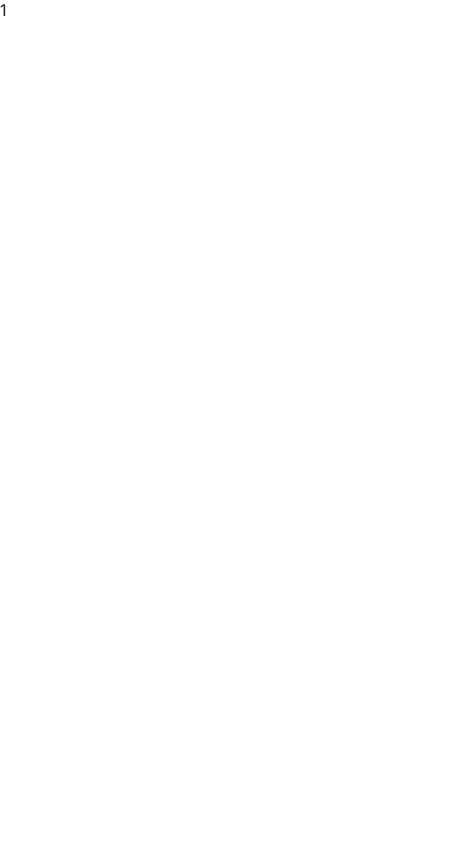
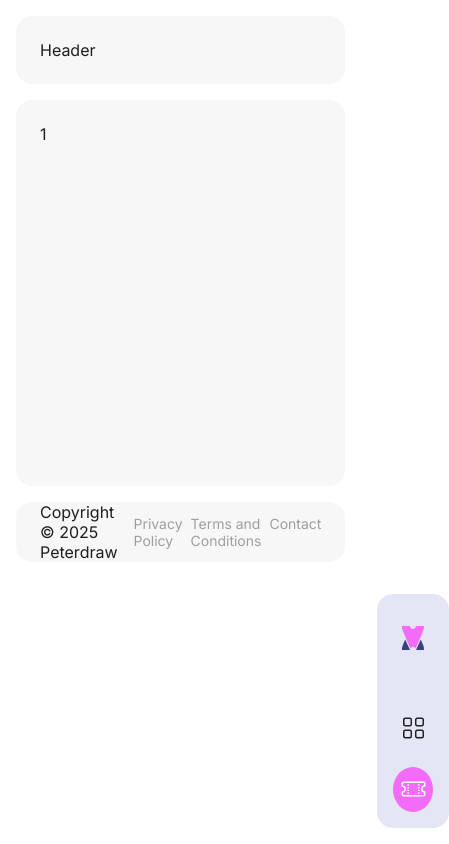
Before and after one commit to slisk-lindqvist-yh-webut-uppgift-006/frontend2, a React (Vite) app: page /events/1 in a window 390 px wide. Shown: the whole page, 449 px wide, since content can reach past the window. Built offline with nearby package versions, Linux system fonts and the light colour scheme.

Commit message:
Fixed the sidebar for tablet and desktop.

```diff
--- a/src/App.css
+++ b/src/App.css
@@ -153,38 +153,63 @@ nav {
 }
 
 nav a {
-  color: var(--link-color);
+  color: var(--grey-100);
   text-decoration: none;
   display: flex;
   align-items: center;
-  padding: 0.5rem 1rem;
-  margin-bottom: 0.5rem;
+  padding: 0.5rem;
+  margin-bottom: 1rem;
 
   &.active {
-    color: var(--link-hover-color);
-    background-color: var(--nav-background-color);
     font-weight: 600;
 
+    @media (width <= 1400px) {
+      color: var(--grey-10);
+      background-color: var(--primary-100);
+      border-radius: 50%;
+      margin: 0 1rem;
+      margin-bottom: 1rem;
+    }
 
-     @media (width >= 1400px) {
+    @media (width >= 1400px) {
+      color: var(--primary-100);
       border: transparent 0.3rem solid;
       border-left: var(--button-primary-border-color) 0.25rem solid;
       padding-left: 0.75rem;
-     }
+    }
+  }
+}
+
+nav a i {
+  font-size: 1.5rem;
+
+  @media (width <= 1400px) {
+    margin: 0;
   }
 
-  &:hover {
-    color: var(--link-hover-color);
+  @media (width >= 1400px) {
+    margin-right: 1rem;
+    margin-left: 2rem;
+  }
+}
+
+.ventixe-logo {
+  display: flex;
+  align-items: center;
+  justify-content: center;
+  margin-bottom: 1rem;
+}
+
+.ventixe-logo-container {
+  @media (width <= 1400px) {
+    margin-left: .5rem;
+    margin-bottom: 1rem;
   }
 
-  i {
-    font-size: 1.5em;
-    margin-right: 0.5rem;
-  }
-
-  span {
-    font-size: 1rem;
-  }
+   @media (width >= 1400px) {
+      margin-left: 1.5rem;
+      margin-bottom: 1rem;
+   }
 }
 
 .ventixe-logo-link {
--- a/src/App.jsx
+++ b/src/App.jsx
@@ -8,8 +8,6 @@ function App() {
   return (
     <>
       <Routes>
-        <Route path="/home" element={<Dashboard />} />
-        {/* Redirect from / to /home */}
         <Route path="/" element={<Dashboard />} />
         <Route path="/events" element={<EventPage />} />
         <Route path="/events/:id" element={<EventDetailsPage />} />
--- a/src/assets/components/EventItem.jsx
+++ b/src/assets/components/EventItem.jsx
@@ -3,9 +3,14 @@ import { Link } from 'react-router-dom'
 
 const EventItem = ({item}) => {
   return (
-    <Link to={`/portal/events/${item.id}`} className="event-item">
+    <Link to={`/events/${item.id}`} className="event-item">
       <div className='event-card'>
-        <div>{item.title}</div>
+        <div>{item.id}</div>
+        <div>{item.image}</div>
+        <div>{item.title}</div><br />
+        <div>{item.location}</div>
+        <div>{item.eventDate}</div><br />
+        <div>{item.description}</div>
       </div>
     </Link>
   )
--- a/src/assets/components/Nav.jsx
+++ b/src/assets/components/Nav.jsx
@@ -1,17 +1,17 @@
 import React from 'react';
 import { NavLink } from 'react-router-dom';
+import VentixeLogo from './VentixeLogo';
 
 const Nav = () => {
   return (
     <nav>
-      <NavLink to="/home" className="ventixe-logo-link">
-        <img src="/ventixe.svg" alt="Ventixe logo" className="ventixe-logo" />
-        <p className='strangle'>Ventixe</p>
-      </NavLink>
+      <VentixeLogo />
+
       <NavLink to="/" className={({ isActive }) => (isActive ? 'active' : '')}>
         <i className="bi bi-grid"></i>
         <span className='strangle'>Dashboard</span>
       </NavLink>
+
       <NavLink to="/events" className={({ isActive }) => (isActive ? 'active' : '')}>
         <i className="bi bi-ticket-perforated"></i>
         <span className='strangle'>Events</span>
--- /dev/null
+++ b/src/assets/components/VentixeLogo.jsx
@@ -0,0 +1,14 @@
+import React from 'react'
+
+const VentixeLogo = () => {
+    return (
+        <div className="ventixe-logo-container">
+            <a href="/" className="ventixe-logo-link">
+                <img src="/ventixe.svg" alt="Ventixe logo" className="ventixe-logo" />
+                <p className='strangle'>Ventixe</p>
+            </a>
+        </div>
+    )
+}
+
+export default VentixeLogo
--- a/src/assets/pages/EventDetailsPage.jsx
+++ b/src/assets/pages/EventDetailsPage.jsx
@@ -1,11 +1,21 @@
 import React from 'react'
 import { useParams } from 'react-router-dom'
+import Nav from '../components/Nav'
+import Header from '../components/Header'
+import Footer from '../components/Footer'
 
 const EventDetailsPage = () => {
-    const {id} = useParams()
+    const { id } = useParams()
 
     return (
-        <div>{id}</div>
+        <div className='portal-wrapper'>
+            <Nav />
+            <Header />
+            <main>
+                <div>{id}</div>
+            </main>
+            <Footer />
+        </div>
     )
 }
 
```
